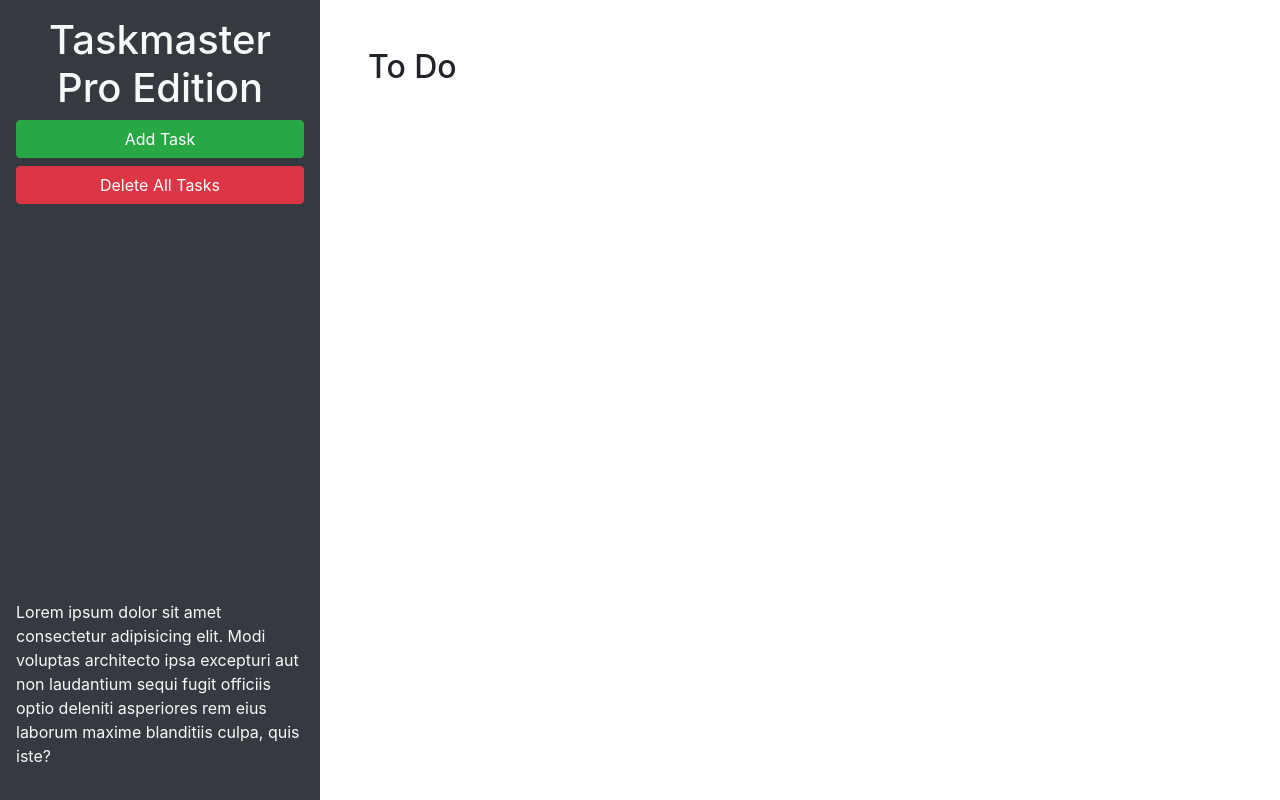
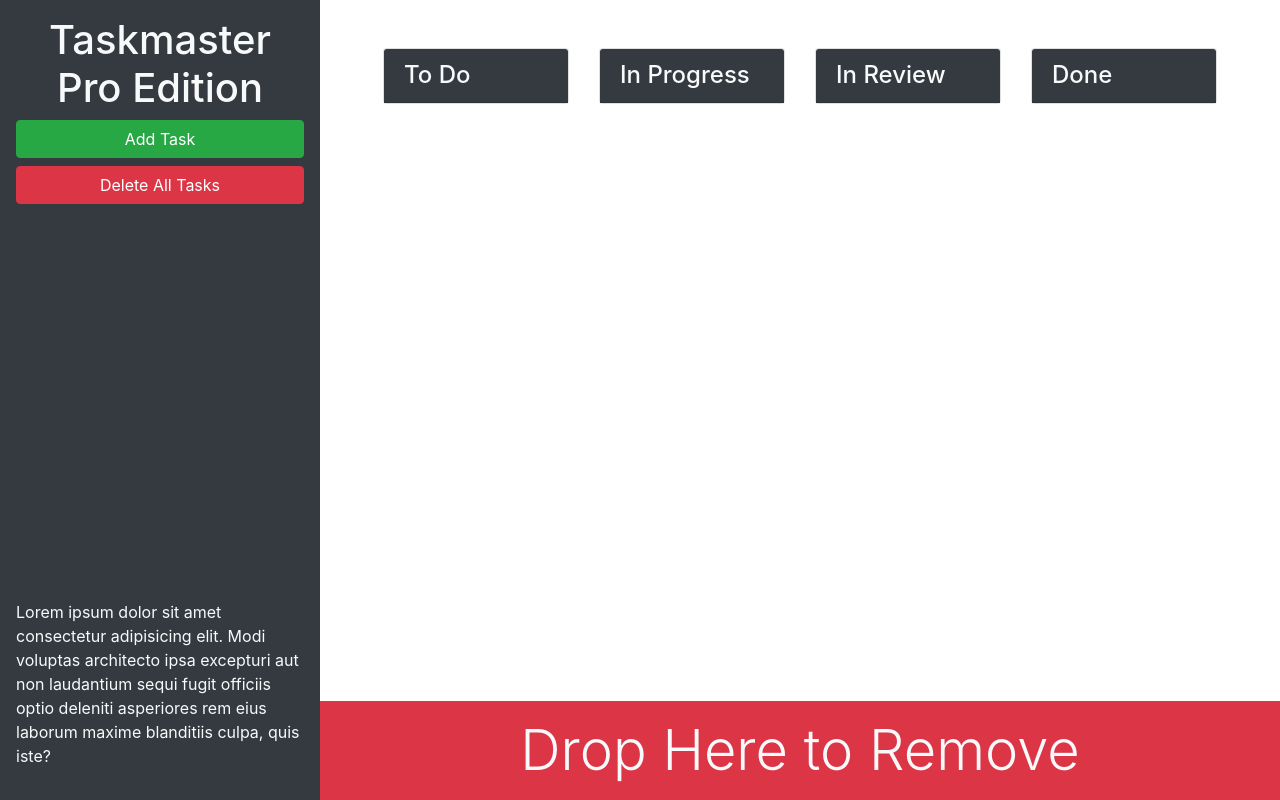
Before and after one commit to dylan-fair/Taskmaster-pro, a plain HTML site: page index.html in a window 1280 px wide. Drawn offline with nearby package versions, Linux system fonts and the light colour scheme.

Commit message:
Added more types of tasks and drop to remove area

```diff
--- a/index.html
+++ b/index.html
@@ -13,20 +13,55 @@
 <body>
 
   <div class="row min-vh-100 no-gutters">
-    <header class="col-12 col-lg-3 bg-dark text-light d-flex flex-column p-4 p-lg-3">
+    <header class="col-12 col-lg-3 bg-dark text-light d-flex flex-column p-4 p-lg-3 sticky-top">
       <h1 class="text-center">Taskmaster Pro Edition</h1>
       <button id="create-task" class="btn btn-block btn-success" data-toggle="modal" data-target="#task-form-modal">Add
         Task</button>
       <button id="remove-tasks" class="btn btn-block btn-danger">Delete All Tasks</button>
-      <p class="mt-auto">Lorem ipsum dolor sit amet consectetur adipisicing elit. Modi voluptas architecto ipsa
+      <p class="mt-auto d-none d-lg-block">Lorem ipsum dolor sit amet consectetur adipisicing elit. Modi voluptas architecto ipsa
         excepturi aut non
         laudantium sequi fugit officiis optio deleniti asperiores rem eius laborum maxime blanditiis culpa, quis iste?
       </p>
     </header>
-    <main class="col-12 col-lg-9">
-      <div class="m-5">
-        <h2>To Do</h2>
-        <ul id="list-toDo" class="list-group"> </ul>
+    <main class="col-12 col-lg-9 d-flex flex-column">
+      <div class="m-5 row justify-content-around">
+        <div class="col-12 col-md-6 col-xl-3 md-3">
+          <div class="card">
+            <h4 class="card-header bg-dark text-light">
+              To Do
+            </h4>
+          </div>
+          <ul id="list-toDo" class="list-group list-group-flush"></ul>
+        </div>
+        <div class="col-12 col-md-6 col-xl-3 md-3">
+          <div class="card">
+            <h4 class="card-header bg-dark text-light">
+              In Progress
+            </h4>
+          </div>
+          <ul id="list-inProgress" class="list-group list-group-flush"></ul>
+        </div>
+        <div class="col-12 col-md-6 col-xl-3 md-3">
+          <div class="card">
+            <h4 class="card-header bg-dark text-light">
+              In Review
+            </h4>
+          </div>
+          <ul id="list-inReview" class="list-group list-group-flush"></ul>
+        </div>
+        <div class="col-12 col-md-6 col-xl-3 md-3">
+          <div class="card">
+            <h4 class="card-header bg-dark text-light">
+              Done
+            </h4>
+          </div>
+          <ul id="list-done" class="list-group list-group-flush"></ul>
+        </div>
+      </div>
+      <div id="trash" class="mt-auto">
+        <div class="w-100 bg-danger p-3 text-center text-light display-4">
+          Drop Here to Remove
+        </div>
       </div>
     </main>
   </div>
@@ -46,11 +81,11 @@
           <form>
             <div class="form-group">
               <label for="modalTaskDescription">Task description</label>
-              <textarea id="modalTaskDescription" rows="3"></textarea>
+              <textarea id="modalTaskDescription" rows="3" class="form-control"></textarea>
             </div>
             <div class="form-group">
               <label for="modalDueDate">Due date</label>
-              <input type="text" id="modalDueDate" placeholder="mm/dd/yyyy" autocomplete="off" />
+              <input type="text" class="form-control" id="modalDueDate" placeholder="mm/dd/yyyy" autocomplete="off" />
             </div>
           </form>
         </div>
```
